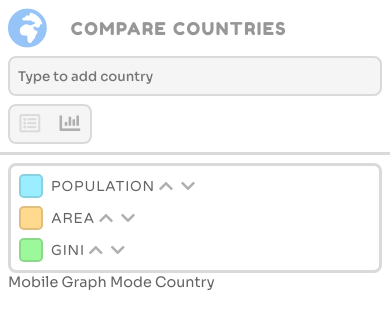
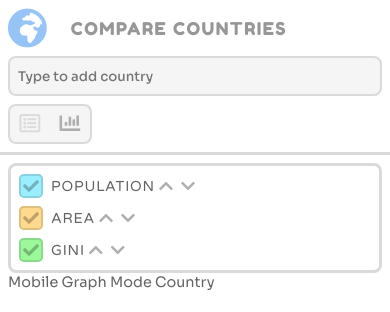
Before and after one commit to qvistdev09/compare-countries, a React (Create React App) app: page / in a window 390 px wide. Both pictures are taken after a click on the element 50 px from the left and 124 px from the top of the page. Shown: the top 312 px of the page. Built offline with nearby package versions, Linux system fonts and the light colour scheme.

Commit message:
mobile graph view mode wip

```diff
--- a/src/App.js
+++ b/src/App.js
@@ -398,6 +398,7 @@ class App extends React.Component {
                 deleteAction={this.deleteCountry}
                 gridSetup={this.state.gridSetup}
                 mobile={this.state.mobile}
+                toggle={this.toggle}
               />
             )}
             <div className="grow"></div>
--- a/src/components/GraphMaker.js
+++ b/src/components/GraphMaker.js
@@ -171,6 +171,7 @@ class GraphMaker extends React.Component {
             gridSetup={this.props.gridSetup}
             sortStatus={this.props.sortStatus}
             sortAction={this.props.sortAction}
+            toggle={this.props.toggle}
           />
           <MobileGraphModeCountry />
         </div>
--- a/src/components/MobileGraphModeHeader.js
+++ b/src/components/MobileGraphModeHeader.js
@@ -18,7 +18,10 @@ function MobileGraphModeHeader(props) {
             <div
               className="MobileGraphModeHeader-square m-right-small"
               style={{ backgroundColor: object.color }}
-            ></div>
+              onClick={() => props.toggle(object.value)}
+            >
+              {object.enabled && <i className="fas fa-check"></i>}
+            </div>
             <p className="MobileGraphModeHeader-sort-label">{object.header}</p>
             <div className="flex-row align-center">
               {makeSortButtons(
--- a/src/components/css/MobileGraphModeHeader.css
+++ b/src/components/css/MobileGraphModeHeader.css
@@ -14,8 +14,14 @@
 
 .MobileGraphModeHeader-square {
     border: 2px solid rgba(0, 0, 0, 0.123);
+    color: rgba(0, 0, 0, 0.26);
+    display: flex;
+    justify-content: center;
+    align-items: center;
     padding: 0.2rem;
     border-radius: 0.3rem;
+    min-width: 1.5rem;
     width: 1.5rem;
     height: 1.5rem;
+    font-size: 1rem;
   }
```
